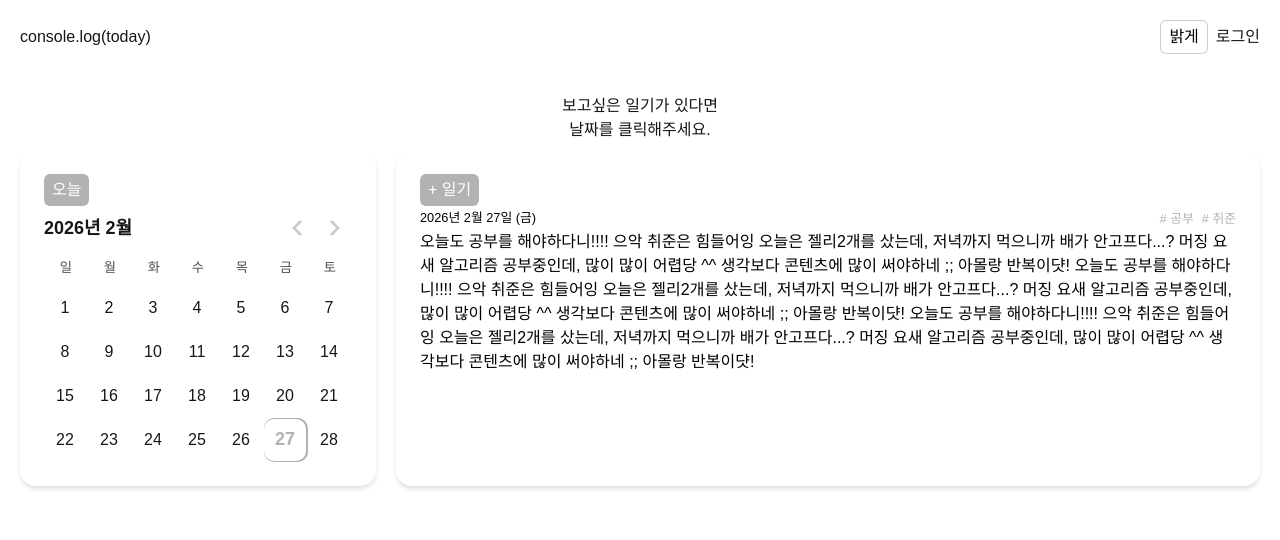
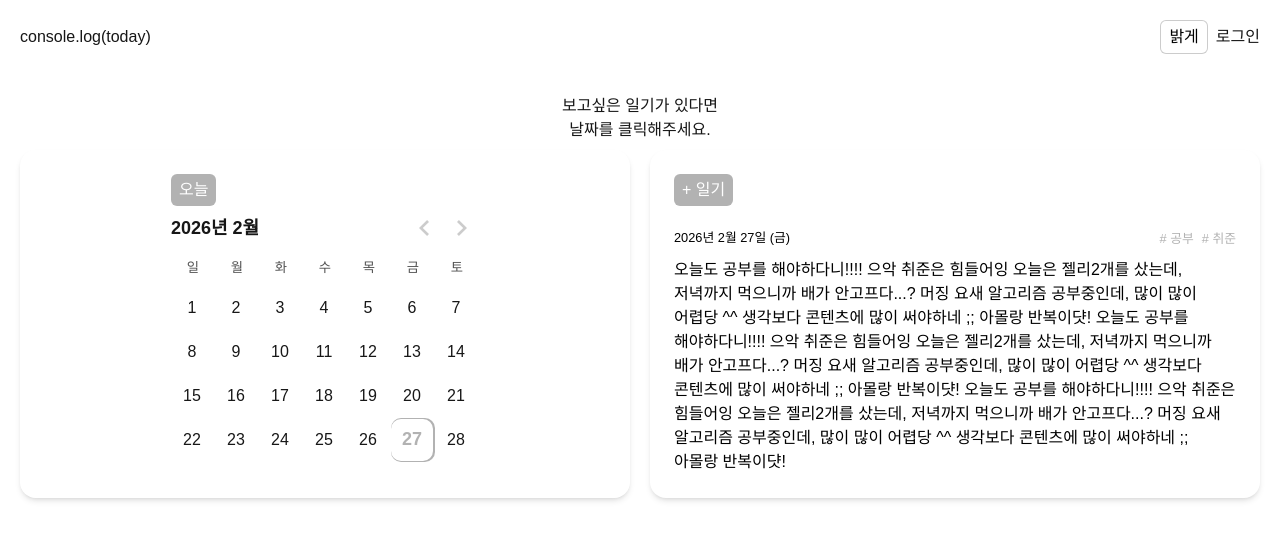
Before and after one commit to goodaseul/console-log-today, a React (Vite) app: page / in a window 1280 px wide. Shown: the top 540 px of the page. Built offline with nearby package versions, Linux system fonts and the light colour scheme.

Commit message:
feature: 일기 콘텐츠 scroll fade UX 개선

```diff
--- a/src/components/Home/Calendar.tsx
+++ b/src/components/Home/Calendar.tsx
@@ -23,7 +23,7 @@ export default function Calendar({
     onMonth(today);
   };
   return (
-    <div className="bg-white/30 p-6 rounded-2xl shadow-md overflow-x-auto">
+    <div className="flex-1 bg-white/30 p-6 rounded-2xl shadow-md overflow-x-auto">
       <div className="mx-auto w-fit">
         <Button onClick={handleToday}>오늘</Button>
         <DayPicker
--- a/src/components/Home/DailyDiary.tsx
+++ b/src/components/Home/DailyDiary.tsx
@@ -10,7 +10,7 @@ export default function DailyDiary({ selected }: DailyDiaryProps) {
   return (
     <div className="mt-5 md:mt-0 flex-1 bg-white text-black p-6 rounded-2xl shadow-md">
       <Button onClick={() => console.log("일기 추가")}>+ 일기</Button>
-      <div className="flex items-center justify-between">
+      <div className="mt-5 mb-2 flex items-center justify-between">
         <small className="block">{formatKoreanDate(selected)}</small>
         <Tag />
       </div>
--- a/src/components/Home/Diary.tsx
+++ b/src/components/Home/Diary.tsx
@@ -7,7 +7,7 @@ export default function Diary() {
   const [month, setMonth] = useState(new Date());
 
   return (
-    <div className="md:flex gap-5 md:gap-5 md:justify-between">
+    <div className="md:flex gap-5 md:gap-5 md:justify-between items-stretch">
       <Calendar
         month={month}
         onMonth={setMonth}
--- a/src/components/Home/DiaryContent.tsx
+++ b/src/components/Home/DiaryContent.tsx
@@ -1,6 +1,38 @@
+import { useEffect, useRef, useState } from "react";
+
 export default function DiaryContent() {
+  const [isContentEnd, setIsContentEnd] = useState(false);
+  const diaryContentRef = useRef<HTMLDivElement | null>(null);
+  useEffect(() => {
+    const el = diaryContentRef.current;
+    if (!el) return;
+
+    const handleScroll = () => {
+      const isEnd = el.scrollTop + el.clientHeight >= el.scrollHeight - 1;
+      setIsContentEnd(isEnd);
+    };
+    handleScroll();
+    el.addEventListener("scroll", handleScroll);
+
+    return () => {
+      el.removeEventListener("scroll", handleScroll);
+    };
+  }, []);
+
   return (
-    <p>
+    <div
+      className={`
+        relative
+        whitespace-pre-line break-keep
+        overflow-y-auto max-h-68
+        transition-all
+        ${
+          !isContentEnd &&
+          "mask-[linear-gradient(to_bottom,black_80%,transparent_100%)] [-webkit-mask-image:linear-gradient(to_bottom,black_80%,transparent_100%)]"
+        }
+      `}
+      ref={diaryContentRef}
+    >
       오늘도 공부를 해야하다니!!!! 으악 취준은 힘들어잉 오늘은 젤리2개를 샀는데,
       저녁까지 먹으니까 배가 안고프다...? 머징 요새 알고리즘 공부중인데, 많이
       많이 어렵당 ^^ 생각보다 콘텐츠에 많이 써야하네 ;; 아몰랑 반복이댯! 오늘도
@@ -10,6 +42,6 @@ export default function DiaryContent() {
       공부를 해야하다니!!!! 으악 취준은 힘들어잉 오늘은 젤리2개를 샀는데,
       저녁까지 먹으니까 배가 안고프다...? 머징 요새 알고리즘 공부중인데, 많이
       많이 어렵당 ^^ 생각보다 콘텐츠에 많이 써야하네 ;; 아몰랑 반복이댯!
-    </p>
+    </div>
   );
 }
```
